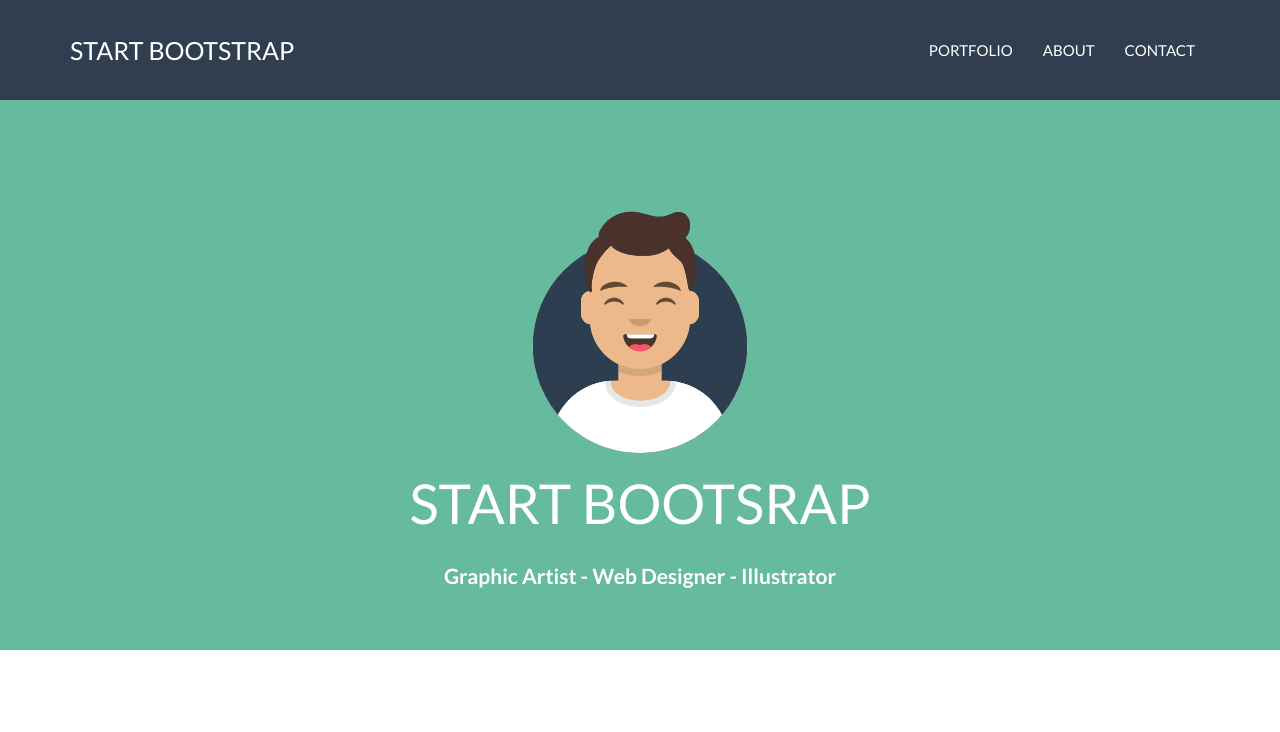
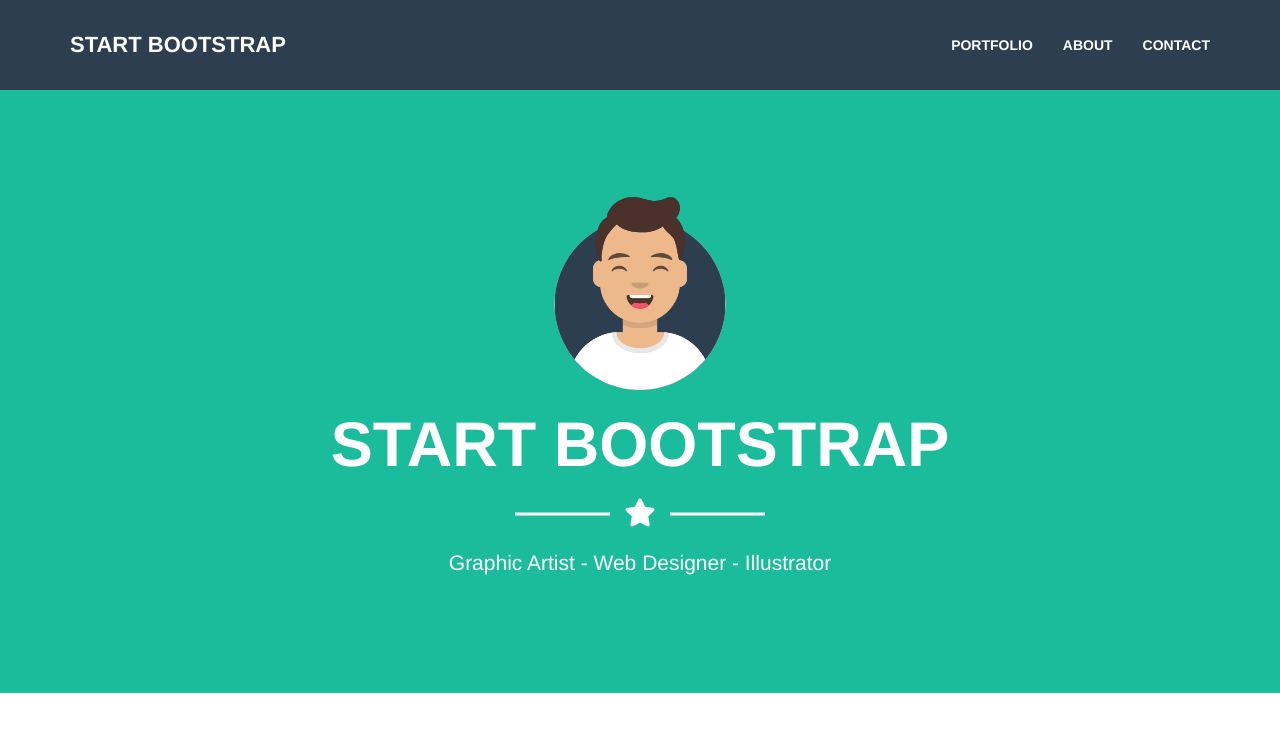
Before and after one commit to GeorgeQuarelli/html-css-bootstrap-freelancer, a plain HTML site: page index.html in a window 1280 px wide. Drawn offline with nearby package versions, Linux system fonts and the light colour scheme.

Commit message:
fix- correzzione in classe

```diff
--- a/index.html
+++ b/index.html
@@ -2,15 +2,15 @@
 <html lang="en" dir="ltr">
     <head>
         <meta charset="utf-8">
-        <!-- Latest compiled and minified CSS -->
+        <meta name="viewport" content="width=device-width, initial-scale=1.0">
+        <title>Bootstrap Freelancer</title>
+        <script src="https://kit.fontawesome.com/1e3e5f2200.js" crossorigin="anonymous"></script>
         <link rel="stylesheet" href="https://maxcdn.bootstrapcdn.com/bootstrap/3.3.7/css/bootstrap.min.css" integrity="sha384-BVYiiSIFeK1dGmJRAkycuHAHRg32OmUcww7on3RYdg4Va+PmSTsz/K68vbdEjh4u" crossorigin="anonymous">
-        <link href="https://fonts.googleapis.com/css?family=Lato:400,700&display=swap" rel="stylesheet">
         <link rel="stylesheet" href="style.css">
-        <title>bootstrap-freelancer</title>
     </head>
     <body>
         <header>
-            <nav class="navbar navbar-default">
+            <nav class="navbar navbar-default navbar-fixed-top">
                 <div class="container">
                     <!-- Brand and toggle get grouped for better mobile display -->
                     <div class="navbar-header">
@@ -20,37 +20,37 @@
                             <span class="icon-bar"></span>
                             <span class="icon-bar"></span>
                         </button>
-                  <a class="navbar-brand" href="#">START BOOTSTRAP</a>
+                        <a class="navbar-brand" href="#">Start Bootstrap</a>
                     </div>
 
                     <!-- Collect the nav links, forms, and other content for toggling -->
                     <div class="collapse navbar-collapse" id="bs-example-navbar-collapse-1">
                         <ul class="nav navbar-nav navbar-right">
-                    <li><a href="#">PORTFOLIO</a></li>
-                    <li><a href="#">ABOUT</a></li>
-                    <li><a href="#">CONTACT</a></li>
+                            <li>
+                                <a href="#">Portfolio</a>
+                            </li>
+                            <li>
+                                <a href="#">About</a>
+                            </li>
+                            <li>
+                                <a href="#">Contact</a>
+                            </li>
                         </ul>
                     </div><!-- /.navbar-collapse -->
                 </div><!-- /.container-fluid -->
             </nav>
         </header>
-        <main class="jumbotron">
+        <main>
+            <section class="jumbotron text-center">
                 <div class="container">
-                <div class="row">
-                    <div class="col-xs-12 text-center">
-                        <img src="img/avatar.svg" alt="">
+                    <img class="img-responsive center-block" src="img/avatar.svg" alt="Avatar">
+                    <h1 class="text-uppercase">Start Bootstrap</h1>
+                    <div class="separatore center-block">
+                        <i class="fas fa-star fa-2x"></i>
                     </div>
+                    <p>Graphic Artist - Web Designer - Illustrator</p>
                 </div>
-                <div class="row">
-                    <div class="col-xs-12">
-                        <h1 class="text-uppercase text-center">Start Bootsrap</h1>
-                    </div>
-                </div>
-                <div class="last-jumbotron-element row">
-                    <p class="text-center h3"><strong>Graphic Artist - Web Designer - Illustrator</strong></p>
-                </div>
-            </div>
+            </section>
         </main>
-
     </body>
 </html>
--- a/style.css
+++ b/style.css
@@ -1,43 +1,74 @@
-body {
-    color: white;
-    font-family: 'Lato', sans-serif;
-}
-.navbar-default {
-    background-color: #313e4f;
-    height: 100px;
+.navbar-default.navbar {
+    border: 0;
+    background-color: #2D3E50;
+    border-radius: 0;
+    padding: 20px 0;
+    margin-bottom: 0;
 }
 
 .navbar-default .navbar-brand {
-    color: white;
-    font-size: 25px;
+    font-size: 22px;
 }
 
-.container {
-    padding-top: 25px;
-
+.navbar-default .navbar-brand,
+.navbar-default .navbar-nav > li > a {
+    color: white;
+    text-transform: uppercase;
+    font-weight: bold;
 }
 
-.navbar-default .navbar-nav>li>a {
-    color: white;
-    font-size: 15px;
+.navbar-default .navbar-brand:focus,
+.navbar-default .navbar-brand:hover,
+.navbar-default .navbar-nav>li>a:focus,
+.navbar-default .navbar-nav>li>a:hover {
+    color: #ddd;
+}
+
+.navbar-default .navbar-toggle .icon-bar {
+    background-color: white;
+}
+
+main {
+    padding-top: 90px;
 }
 
 .jumbotron {
-    background-color: #66ba9e;
+    background-color: #1BBC9B;
+    color: white;
+    margin-bottom: 0;
+    padding: 100px 0;
 }
 
 .jumbotron img {
-    height: 250px;
-    margin-top: 30px;
+    height: 200px;
 }
 
 .jumbotron h1 {
-    color: white;
-    font-size: 55px;
+    font-weight: bold;
 }
 
-.navbar {
-    margin-bottom: 0px;
-    border: 0px;
-    border-radius: 0px;
+.separatore {
+    width: 250px;
+    position: relative;
+    margin-top: 20px;
+    margin-bottom: 20px;
 }
+
+.separatore::before,
+.separatore::after {
+    content: '';
+    position: absolute;
+    top: 50%;
+    transform: translateY(-50%);
+    width: calc((100% - 60px) / 2);
+    height: 3px;
+    background-color: white;
+}
+
+.separatore::before {
+    left: 0;
+}
+
+.separatore::after {
+    right: 0;
+}
```
Also changed, not shown: 1 other file. Lines whose indentation alone changed are shown as unchanged.
